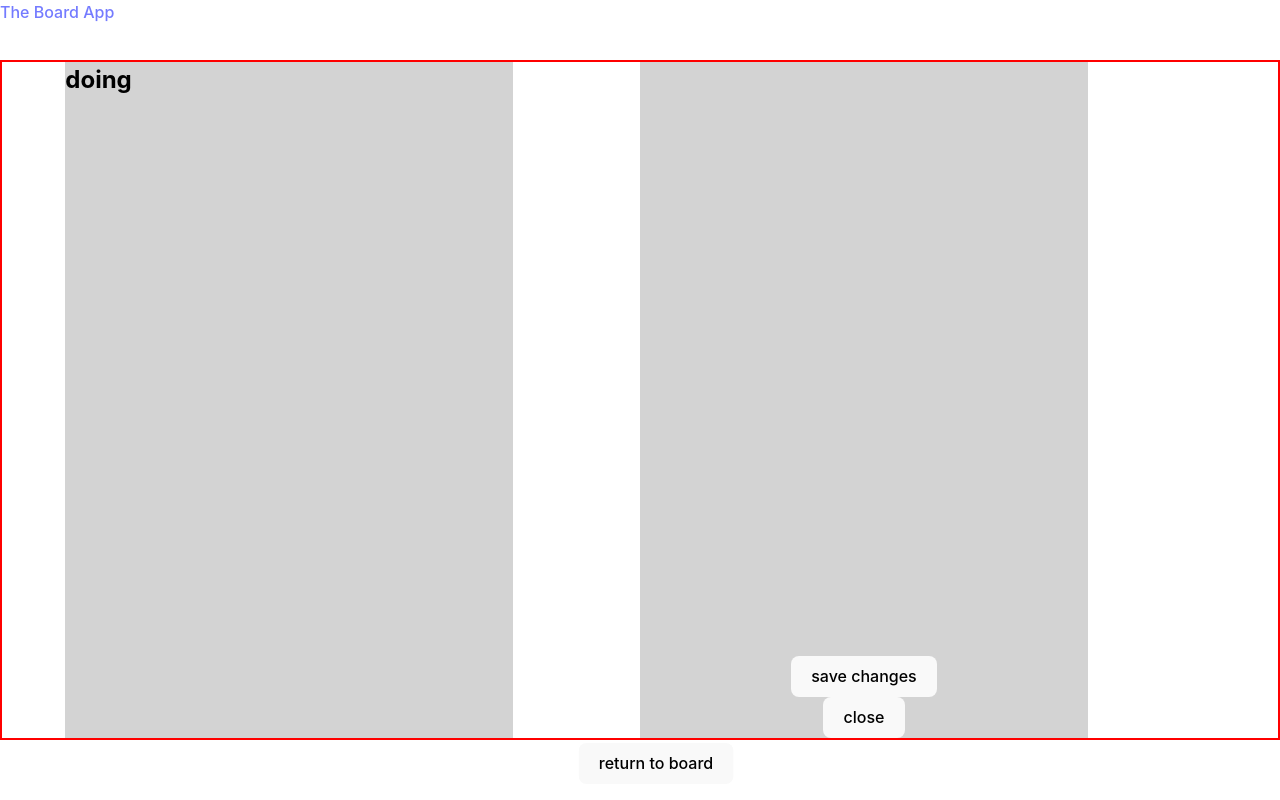
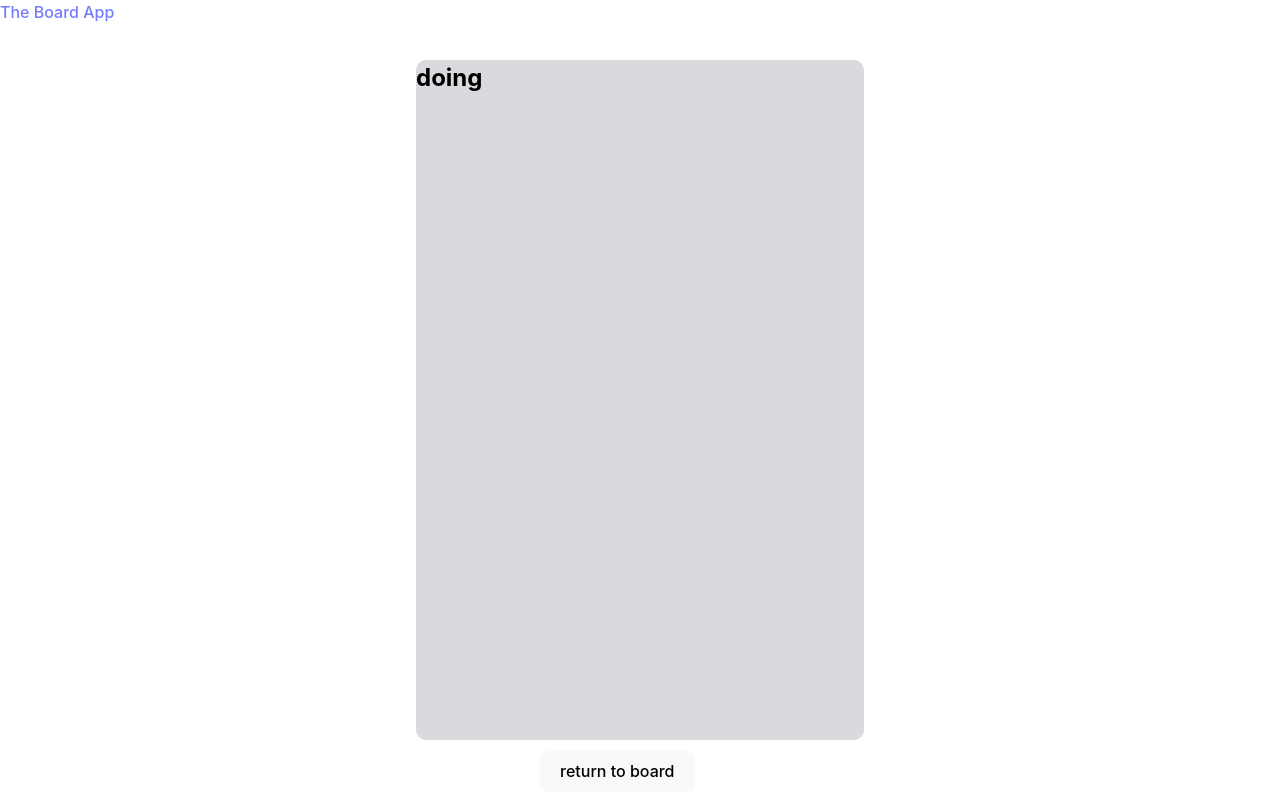
Before and after one commit to Regni/kanban_hand_in, a React (Vite) app: page /column/doing in a window 1280 px wide. Built offline with nearby package versions, Linux system fonts and the light colour scheme.

Commit message:
done styling and fixed mirrored text writing

```diff
--- a/src/App.css
+++ b/src/App.css
@@ -34,9 +34,9 @@ header{
 .Card{
   background: white;
   margin: 0.2rem 0;
+  min-height: 5rem;
   max-height: 10rem;
   border: 2px solid green;
-  overflow-y: scroll;
   border-radius: 10px;
 
 
--- a/src/FullScreenColumn.css
+++ b/src/FullScreenColumn.css
@@ -5,38 +5,45 @@
 
 .fullScreenContainer{
   display: flex;
-  justify-content: space-around;
+  justify-content: space-evenly;
   height: 85VH;
   width: 100vw;
-  border: 2px solid red;
+
 
 }
 .fullScreenColumn{
+  border-radius: 10px;
   width: 35vw;
-  background-color: lightgrey;
+  background-color: #DADADE;
   color: black;
   height: 100%;
+  box-shadow: 2px 2px 5px 3px white;
 }
 
 .returnBoardBtn{
 position: absolute;
 bottom:0;
 left: 50%;
-transform: translateX(-50%);
-margin: 1rem;
+transform: translateX(-75%);
+margin: 0.5rem 1rem;
 
 }
 
 .fullScreenTask{
+  border-radius: 10px;
+  box-shadow: 2px 2px 5px 3px white;
+  padding: 1em;
   display: flex;
   flex-direction: column;
   align-items: center;
   width: 35vw;
-  background-color: lightgrey;
+  background-color: #DADADE;
   color: black;
   height: 100%;
 }
 
 .fullScreenTaskContent{
+  margin: 3em;
+  display: inline-block;
   flex-grow: 1;
 }
--- a/src/FullScreenColumn.jsx
+++ b/src/FullScreenColumn.jsx
@@ -1,4 +1,4 @@
-import React, { useContext, useState } from "react";
+import React, { useContext, useEffect, useState } from "react";
 import { useParams, Link } from "react-router-dom";
 import "./FullScreenColumn.css";
 import Post from "./Post";
@@ -8,33 +8,37 @@ const FullScreenColumn = () => {
   const { ID } = useParams();
   const index = columns.indexOf(ID);
 
-  const [selectedPost, setSelectedPost] = useState({});
+  const [selectedPost, setSelectedPost] = useState("");
+  const [editText, setEditText] = useState(selectedPost);
 
   const handleClick = (i) => {
     const clickedPost = posts.find((post) => post.id === i);
     setSelectedPost(clickedPost);
   };
+  useEffect(() => {
+    setEditText(selectedPost);
+  }, [selectedPost]);
+
   const handleClose = () => {
-    setSelectedPost({});
+    setSelectedPost("");
   };
-
 
   //when title or conent are editted this will changed the editedTask
   const handleEdit = (e) => {
-    console.log(e)
     const { dataset, innerText } = e.target;
     const { name } = dataset;
-    setSelectedPost((p) => ({ ...p, [name]: innerText }));
+    setEditText((p) => ({ ...p, [name]: innerText }));
   };
 
   //changes the old task to the newEdited one and closes the popup.
   const handleSave = () => {
     const editedPosts = posts.map((task) =>
-      task.id === selectedPost.id ? selectedPost : task
+      task.id === editText.id ? editText : task
     );
     setPosts(editedPosts);
   };
   return (
+    <>
       <div className="fullScreenContainer">
         <div className="fullScreenColumn">
           <h2>{ID}</h2>
@@ -78,10 +82,11 @@ const FullScreenColumn = () => {
             <button onClick={handleClose}>close</button>
           </div>
         ) : null}
+      </div>
       <Link to="/">
         <button className="returnBoardBtn">return to board</button>
       </Link>
-    </div>
+    </>
   );
 };
 
--- a/src/Post.jsx
+++ b/src/Post.jsx
@@ -23,7 +23,7 @@ const Post = ({ title, content, id, date, handleSelect }) => {
     >
       <h3>{title}</h3>
       <p>{date}</p>
-      <p>{content}</p>
+
       <button
         onClick={(e) => {
           //Stops both on clicks being triggered
```
Lines whose indentation alone changed are shown as unchanged.
